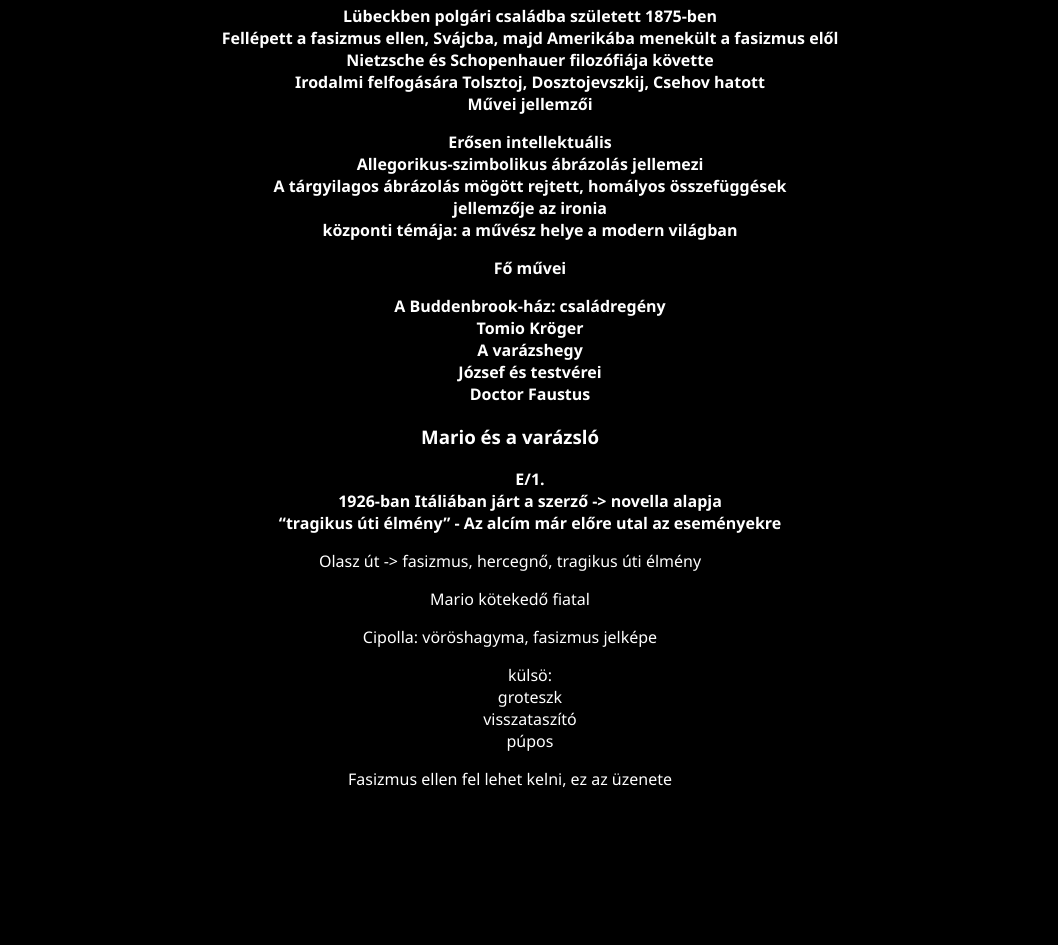
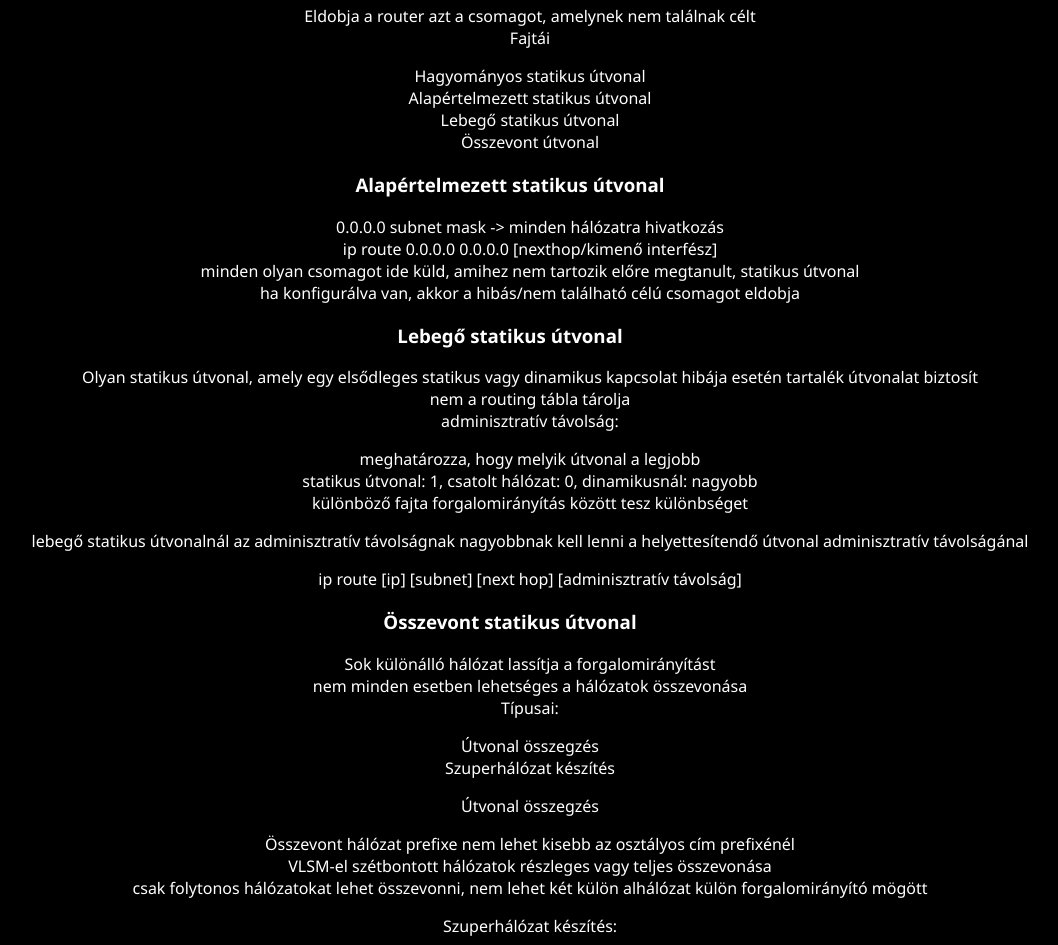
Before and after one commit to Gaborboy95/gpsoft-stuff, a plain HTML site: page index.html in a window 1280 px wide. Shown: the part 77-1022 px from the top of the page, without its empty margins (148-1206 px from the left). Before the commit the page ends 885 px from the top, so only its background shows below. Drawn offline with Linux system fonts and the light colour scheme.

Commit message:
Networking - static routes

```diff
--- a/index.html
+++ b/index.html
@@ -1,5 +1,4 @@
 <html>
-
   <head>
     <meta content="text/html; charset=UTF-8" http-equiv="content-type" />
     <style type="text/css">
@@ -10,7 +9,7 @@
         user-select: none;
         margin: auto;
         list-style: none;
-		font-family:'Segoe UI', Tahoma, Geneva, Verdana, sans-serif;
+        font-family: "Segoe UI", Tahoma, Geneva, Verdana, sans-serif;
       }
 
       body {
@@ -57,119 +56,196 @@
     </style>
   </head>
 
-<body id="buffje" class="c18" onclick="this.style.setProperty('opacity', this.style.opacity == '1' ? '0' : '1', 'important')">
-  <h1 class="c14" id="h.e62rvn6rna8t">
-    <span class="c11">Thomas Mann</span>
+  <body
+    id="buffje"
+    class="c18"
+    onclick="this.style.setProperty('opacity', this.style.opacity == '1' ? '0' : '1', 'important')"
+  >
+    <h1 class="c8" id="h.thspxj60ja41">
+      <span class="c11">Statikus forgalomir&aacute;ny&iacute;t&aacute;s</span>
     </h1>
-  <ul class="c2 lst-kix_yoawdv42q88b-0 start">
-    <li class="c5 li-bullet-0">
-      <span class="c4"
-        >L&uuml;beckben polg&aacute;ri csal&aacute;dba sz&uuml;letett
-        1875-ben</span
+    <ul class="c1 lst-kix_w7kx2ei3jh7s-0 start">
+      <li class="c2 li-bullet-0">
+        <span class="c0"
+          >Eldobja a router azt a csomagot, amelynek nem tal&aacute;lnak
+          c&eacute;lt</span
         >
       </li>
-    <li class="c5 li-bullet-0">
-      <span class="c4"
-        >Fell&eacute;pett a fasizmus ellen, Sv&aacute;jcba, majd
-        Amerik&aacute;ba menek&uuml;lt a fasizmus el&#337;l</span
+      <li class="c2 li-bullet-0"><span class="c0">Fajt&aacute;i</span></li>
+    </ul>
+    <ul class="c1 lst-kix_w7kx2ei3jh7s-1 start">
+      <li class="c3 li-bullet-0">
+        <span class="c0">Hagyom&aacute;nyos statikus &uacute;tvonal</span>
+      </li>
+      <li class="c3 li-bullet-0">
+        <span class="c0">Alap&eacute;rtelmezett statikus &uacute;tvonal</span>
+      </li>
+      <li class="c3 li-bullet-0">
+        <span class="c0">Lebeg&#337; statikus &uacute;tvonal</span>
+      </li>
+      <li class="c3 li-bullet-0">
+        <span class="c0">&Ouml;sszevont &uacute;tvonal</span>
+      </li>
+    </ul>
+    <h3 class="c6" id="h.lcktgsr69zxx">
+      <span class="c4">Alap&eacute;rtelmezett statikus &uacute;tvonal</span>
+    </h3>
+    <ul class="c1 lst-kix_qjxm38g5h0de-0 start">
+      <li class="c2 li-bullet-0">
+        <span class="c0"
+          >0.0.0.0 subnet mask -&gt; minden h&aacute;l&oacute;zatra
+          hivatkoz&aacute;s</span
         >
       </li>
-    <li class="c5 li-bullet-0">
-      <span class="c4"
-        >Nietzsche &eacute;s Schopenhauer filoz&oacute;fi&aacute;ja
-        k&ouml;vette</span
+      <li class="c2 li-bullet-0">
+        <span class="c0"
+          >ip route 0.0.0.0 0.0.0.0 [nexthop/kimen&#337; interf&eacute;sz]</span
         >
       </li>
-    <li class="c5 li-bullet-0">
-      <span class="c4"
-        >Irodalmi felfog&aacute;s&aacute;ra Tolsztoj, Dosztojevszkij, Csehov
-        hatott</span
+      <li class="c2 li-bullet-0">
+        <span class="c0"
+          >minden olyan csomagot ide k&uuml;ld, amihez nem tartozik el&#337;re
+          megtanult, statikus &uacute;tvonal</span
         >
       </li>
-    <li class="c5 li-bullet-0">
-      <span class="c4">M&#369;vei jellemz&#337;i</span>
+      <li class="c2 li-bullet-0">
+        <span class="c0"
+          >ha konfigur&aacute;lva van, akkor a hib&aacute;s/nem
+          tal&aacute;lhat&oacute; c&eacute;l&uacute; csomagot eldobja</span
+        >
       </li>
     </ul>
-  <ul class="c2 lst-kix_yoawdv42q88b-1 start">
+    <h3 class="c6" id="h.r2vaegbqujo6">
+      <span class="c4">Lebeg&#337; statikus &uacute;tvonal</span>
+    </h3>
+    <ul class="c1 lst-kix_3vop07dbe4k-0 start">
+      <li class="c2 li-bullet-0">
+        <span class="c0"
+          >Olyan statikus &uacute;tvonal, amely egy els&#337;dleges statikus
+          vagy dinamikus kapcsolat hib&aacute;ja eset&eacute;n tartal&eacute;k
+          &uacute;tvonalat biztos&iacute;t</span
+        >
+      </li>
+      <li class="c2 li-bullet-0">
+        <span class="c0">nem a routing t&aacute;bla t&aacute;rolja</span>
+      </li>
+      <li class="c2 li-bullet-0">
+        <span class="c0">adminisztrat&iacute;v t&aacute;vols&aacute;g:</span>
+      </li>
+    </ul>
+    <ul class="c1 lst-kix_3vop07dbe4k-1 start">
       <li class="c3 li-bullet-0">
-      <span class="c4">Er&#337;sen intellektu&aacute;lis</span>
-    </li>
-    <li class="c3 li-bullet-0">
-      <span class="c4"
-        >Allegorikus-szimbolikus &aacute;br&aacute;zol&aacute;s
-        jellemezi</span
+        <span class="c0"
+          >meghat&aacute;rozza, hogy melyik &uacute;tvonal a legjobb</span
         >
       </li>
       <li class="c3 li-bullet-0">
-      <span class="c4"
-        >A t&aacute;rgyilagos &aacute;br&aacute;zol&aacute;s m&ouml;g&ouml;tt
-        rejtett, hom&aacute;lyos &ouml;sszef&uuml;gg&eacute;sek</span
+        <span class="c0"
+          >statikus &uacute;tvonal: 1, csatolt h&aacute;l&oacute;zat: 0,
+          dinamikusn&aacute;l: nagyobb</span
         >
       </li>
       <li class="c3 li-bullet-0">
-      <span class="c4">jellemz&#337;je az ironia</span>
-    </li>
-    <li class="c3 li-bullet-0">
-      <span class="c4"
-        >k&ouml;zponti t&eacute;m&aacute;ja: a m&#369;v&eacute;sz helye a
-        modern vil&aacute;gban</span
+        <span class="c0"
+          >k&uuml;l&ouml;nb&ouml;z&#337; fajta
+          forgalomir&aacute;ny&iacute;t&aacute;s k&ouml;z&ouml;tt tesz
+          k&uuml;l&ouml;nbs&eacute;get</span
         >
       </li>
     </ul>
-  <ul class="c2 lst-kix_yoawdv42q88b-0">
-    <li class="c5 li-bullet-0"><span class="c4">F&#337; m&#369;vei</span></li>
-  </ul>
-  <ul class="c2 lst-kix_yoawdv42q88b-1 start">
-    <li class="c3 li-bullet-0">
-      <span class="c4"
-        >A Buddenbrook-h&aacute;z: csal&aacute;dreg&eacute;ny</span
+    <ul class="c1 lst-kix_3vop07dbe4k-0">
+      <li class="c2 li-bullet-0">
+        <span class="c0"
+          >lebeg&#337; statikus &uacute;tvonaln&aacute;l az
+          adminisztrat&iacute;v t&aacute;vols&aacute;gnak nagyobbnak kell lenni
+          a helyettes&iacute;tend&#337; &uacute;tvonal adminisztrat&iacute;v
+          t&aacute;vols&aacute;g&aacute;nal</span
         >
       </li>
-    <li class="c3 li-bullet-0"><span class="c4">Tomio Kr&ouml;ger</span></li>
+    </ul>
+    <ul class="c1 lst-kix_3vop07dbe4k-1 start">
       <li class="c3 li-bullet-0">
-      <span class="c4">A var&aacute;zshegy</span>
+        <span class="c0"
+          >ip route [ip] [subnet] [next hop] [adminisztrat&iacute;v
+          t&aacute;vols&aacute;g]</span
+        >
+      </li>
+    </ul>
+    <h3 class="c6" id="h.f5b0xnvacwvb">
+      <span class="c4">&Ouml;sszevont statikus &uacute;tvonal</span>
+    </h3>
+    <ul class="c1 lst-kix_5jvq2s31k5r3-0 start">
+      <li class="c2 li-bullet-0">
+        <span class="c0"
+          >Sok k&uuml;l&ouml;n&aacute;ll&oacute; h&aacute;l&oacute;zat
+          lass&iacute;tja a forgalomir&aacute;ny&iacute;t&aacute;st</span
+        >
+      </li>
+      <li class="c2 li-bullet-0">
+        <span class="c0"
+          >nem minden esetben lehets&eacute;ges a h&aacute;l&oacute;zatok
+          &ouml;sszevon&aacute;sa</span
+        >
+      </li>
+      <li class="c2 li-bullet-0"><span class="c0">T&iacute;pusai:</span></li>
+    </ul>
+    <ul class="c1 lst-kix_5jvq2s31k5r3-1 start">
+      <li class="c3 li-bullet-0">
+        <span class="c0">&Uacute;tvonal &ouml;sszegz&eacute;s</span>
       </li>
       <li class="c3 li-bullet-0">
-      <span class="c4">J&oacute;zsef &eacute;s testv&eacute;rei</span>
-    </li>
-    <li class="c3 li-bullet-0"><span class="c4">Doctor Faustus</span></li>
-  </ul>
-  <h3 class="c0" id="h.pqs19et9yr84">
-    <span class="c10">Mario &eacute;s a var&aacute;zsl&oacute;</span>
-  </h3>
-  <ul class="c2 lst-kix_yoawdv42q88b-0">
-    <li class="c5 li-bullet-0"><span class="c4">E/1.</span></li>
-    <li class="c5 li-bullet-0">
-      <span class="c4"
-        >1926-ban It&aacute;li&aacute;ban j&aacute;rt a szerz&#337; -&gt;
-        novella alapja</span
+        <span class="c0"
+          >Szuperh&aacute;l&oacute;zat k&eacute;sz&iacute;t&eacute;s</span
         >
       </li>
-    <li class="c5 li-bullet-0">
-      <span class="c4"
-        >&ldquo;tragikus &uacute;ti &eacute;lm&eacute;ny&rdquo; - Az
-        alc&iacute;m m&aacute;r el&#337;re utal az esem&eacute;nyekre</span
+    </ul>
+    <ul class="c1 lst-kix_5jvq2s31k5r3-0">
+      <li class="c2 li-bullet-0">
+        <span class="c0">&Uacute;tvonal &ouml;sszegz&eacute;s</span>
+      </li>
+    </ul>
+    <ul class="c1 lst-kix_5jvq2s31k5r3-1 start">
+      <li class="c3 li-bullet-0">
+        <span class="c0"
+          >&Ouml;sszevont h&aacute;l&oacute;zat prefixe nem lehet kisebb az
+          oszt&aacute;lyos c&iacute;m prefix&eacute;n&eacute;l</span
         >
       </li>
-    <li class="c5 c16 li-bullet-0"><span class="c4"></span></li>
+      <li class="c3 li-bullet-0">
+        <span class="c0"
+          >VLSM-el sz&eacute;tbontott h&aacute;l&oacute;zatok r&eacute;szleges
+          vagy teljes &ouml;sszevon&aacute;sa</span
+        >
+      </li>
+      <li class="c3 li-bullet-0">
+        <span class="c0"
+          >csak folytonos h&aacute;l&oacute;zatokat lehet &ouml;sszevonni, nem
+          lehet k&eacute;t k&uuml;l&ouml;n alh&aacute;l&oacute;zat
+          k&uuml;l&ouml;n forgalomir&aacute;ny&iacute;t&oacute;
+          m&ouml;g&ouml;tt</span
+        >
+      </li>
     </ul>
-  <p>
-    Olasz út -> fasizmus, hercegnő, tragikus úti élmény
-  </p>
-  <p>
-    Mario kötekedő fiatal
-  </p>
-  <p>
-    Cipolla: vöröshagyma, fasizmus jelképe
-  </p>
-  <p><ul>
-    <li>külsö:
+    <ul class="c1 lst-kix_5jvq2s31k5r3-0">
+      <li class="c2 li-bullet-0">
+        <span class="c0"
+          >Szuperh&aacute;l&oacute;zat k&eacute;sz&iacute;t&eacute;s:</span
+        >
       </li>
-    <li>groteszk</li>
-    <li>visszataszító</li>
-    <li>púpos</li>
-  </ul></p>
-  <p>Fasizmus ellen fel lehet kelni, ez az üzenete</p>
+    </ul>
+    <ul class="c1 lst-kix_5jvq2s31k5r3-1 start">
+      <li class="c3 li-bullet-0">
+        <span class="c0"
+          >A szuperh&aacute;l&oacute;zat prefixe kisebb lesz az oszt&aacute;lyos
+          c&iacute;m prefix&eacute;n&eacute;l</span
+        >
+      </li>
+      <li class="c3 li-bullet-0">
+        <span class="c0"
+          >folytonos h&aacute;l&oacute;zatok &ouml;sszevonhat&oacute;k, azonos
+          next-hoppal</span
+        >
+      </li>
+    </ul>
   </body>
-
 </html>
```
Lines whose indentation alone changed are shown as unchanged.
